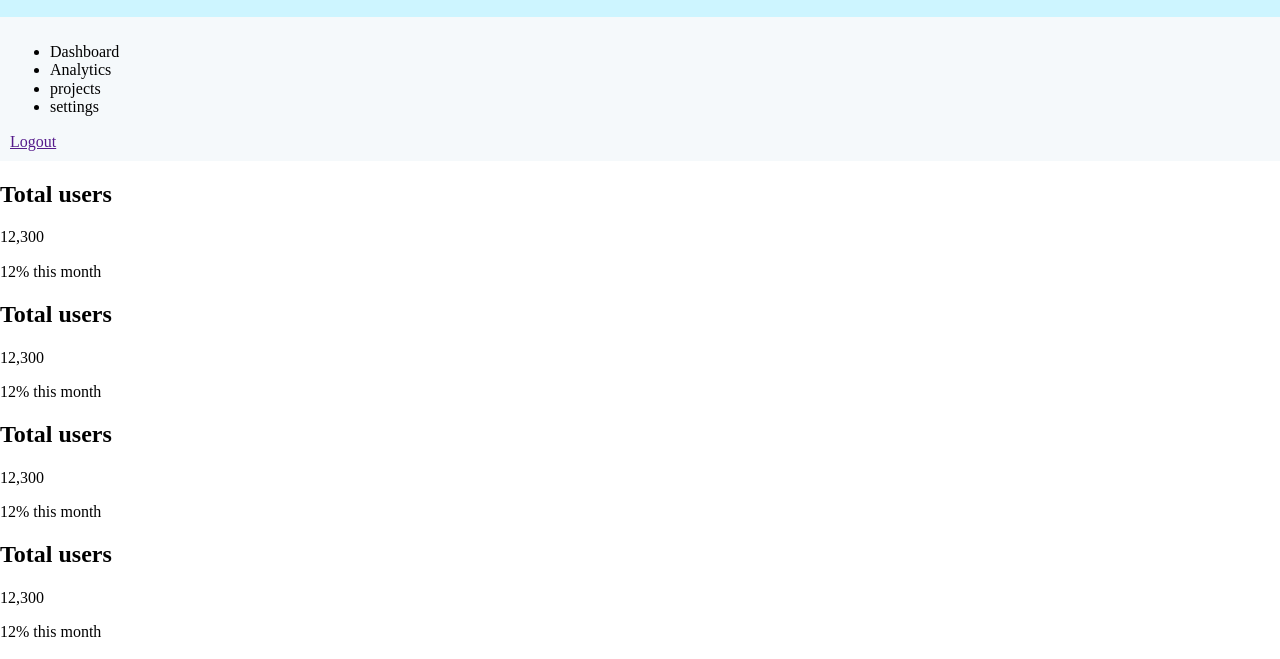
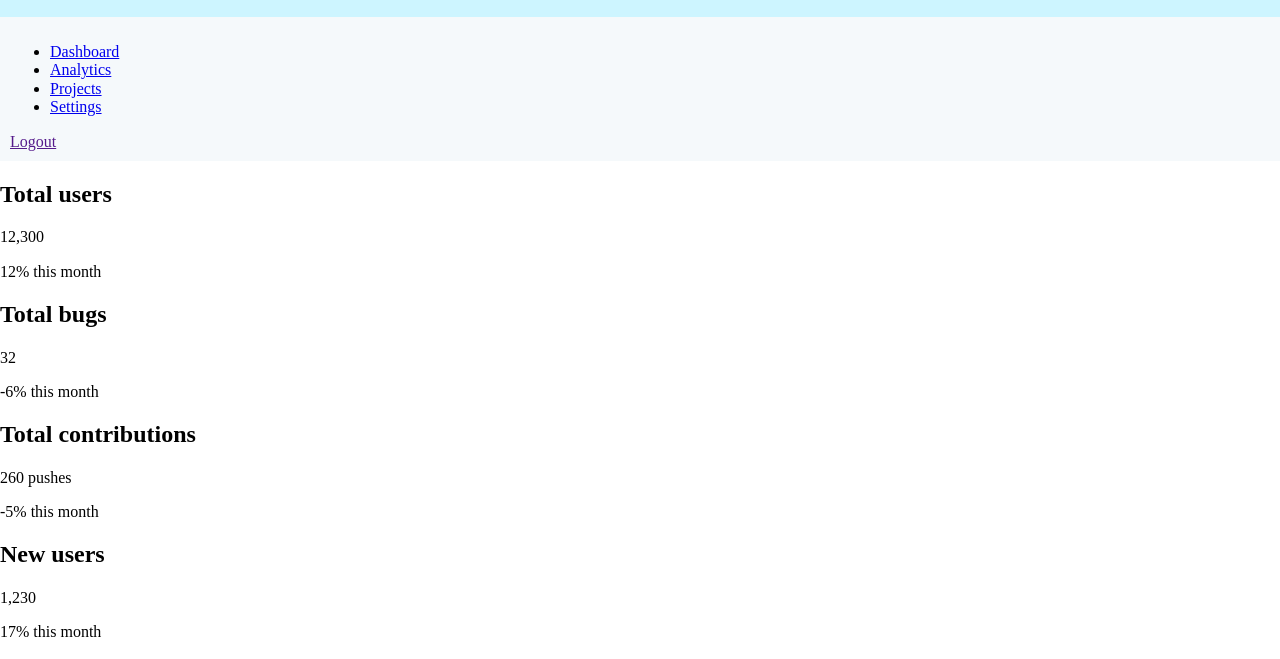
Before and after one commit to iamnotamanwhat/lab5, a plain HTML site: page index.html in a window 1280 px wide. Shown: the part 123-782 px from the top of the page. Drawn offline with Linux system fonts and the light colour scheme.

Commit message:
restructure

```diff
--- a/index.html
+++ b/index.html
@@ -10,18 +10,21 @@
 </head>
 <body>
     <header class="dash-header">
-        <img src="assets/logos/logo.jpg">
+        <img src="assets/logos/logo.jpg" alt="logo">
         <input type="text" placeholder="Search">
-        <img src="assets/avatar/woman.jpg">
+        <img src="assets/avatar/woman.jpg" alt="User avatar ">
     </header>
 
     <div class="dash-wrapper">
         <aside class="sidebar">
-            <ul>
-                <li>Dashboard</li>
-                <li>Analytics</li>
-                <li>projects</li>
-                <li>settings</li>
+            <nav>
+                <ul>
+                    <li><a href="#">Dashboard</a></li>
+                    <li><a href="#">Analytics</a></li>
+                    <li><a href="#">Projects</a></li>
+                    <li><a href="#">Settings</a></li>
+                </ul>
+            </nav>
             </ul>
 
             <a href="">Logout</a>
@@ -38,21 +41,21 @@
                 </article>
 
                 <article>
-                    <h2> Total users</h2>
-                    <p> 12,300</p>
-                    <p> 12% this month</p>
+                    <h2> Total bugs</h2>
+                    <p> 32</p>
+                    <p> -6% this month</p>
                 </article>
 
                 <article>
-                    <h2> Total users</h2>
-                    <p> 12,300</p>
-                    <p> 12% this month</p>
+                    <h2> Total contributions</h2>
+                    <p> 260 pushes</p>
+                    <p> -5% this month</p>
                 </article>
 
                 <article>
-                    <h2> Total users</h2>
-                    <p> 12,300</p>
-                    <p> 12% this month</p>
+                    <h2> New users</h2>
+                    <p> 1,230</p>
+                    <p> 17% this month</p>
                 </article>
 
             </section>
```
